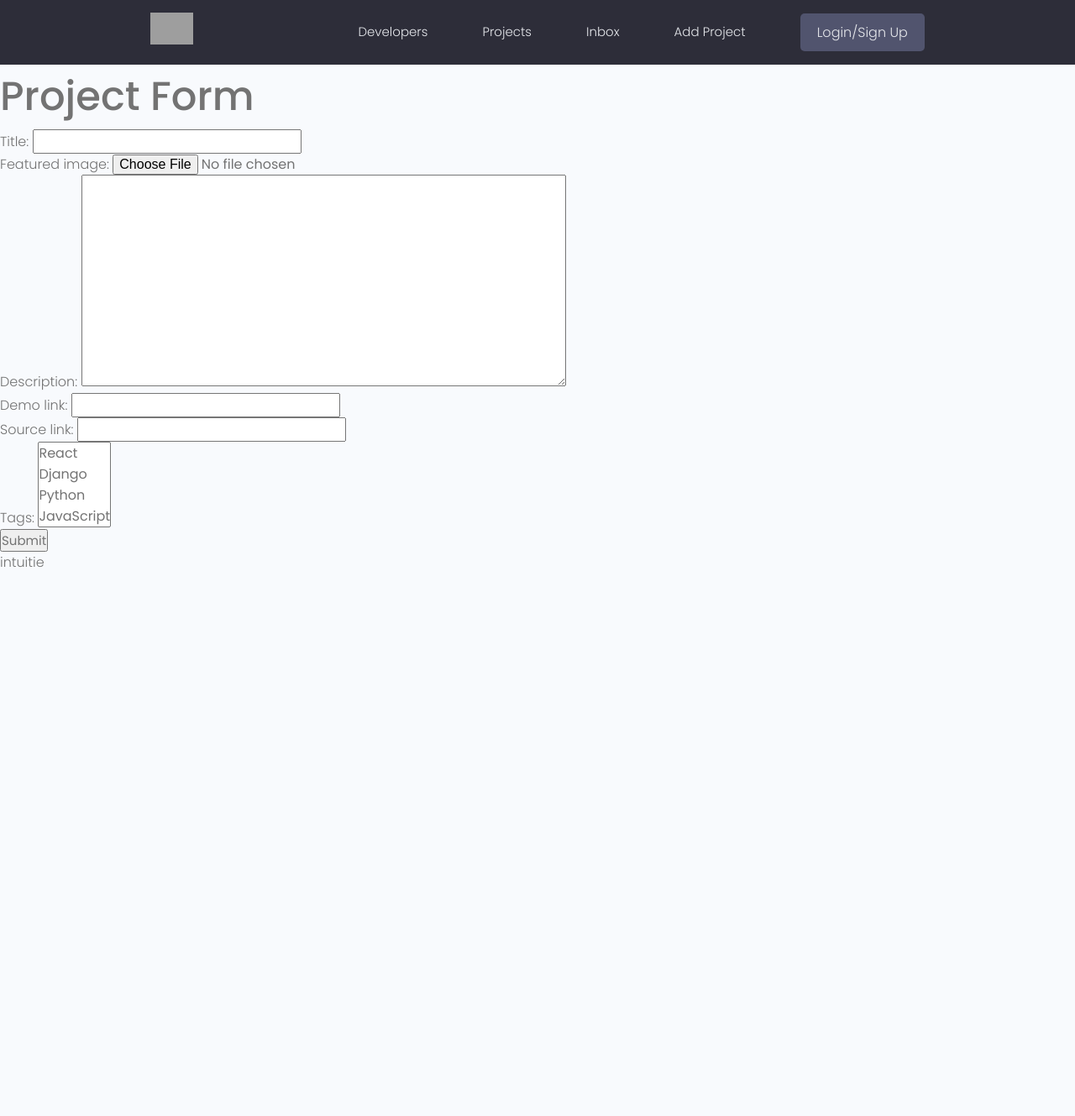
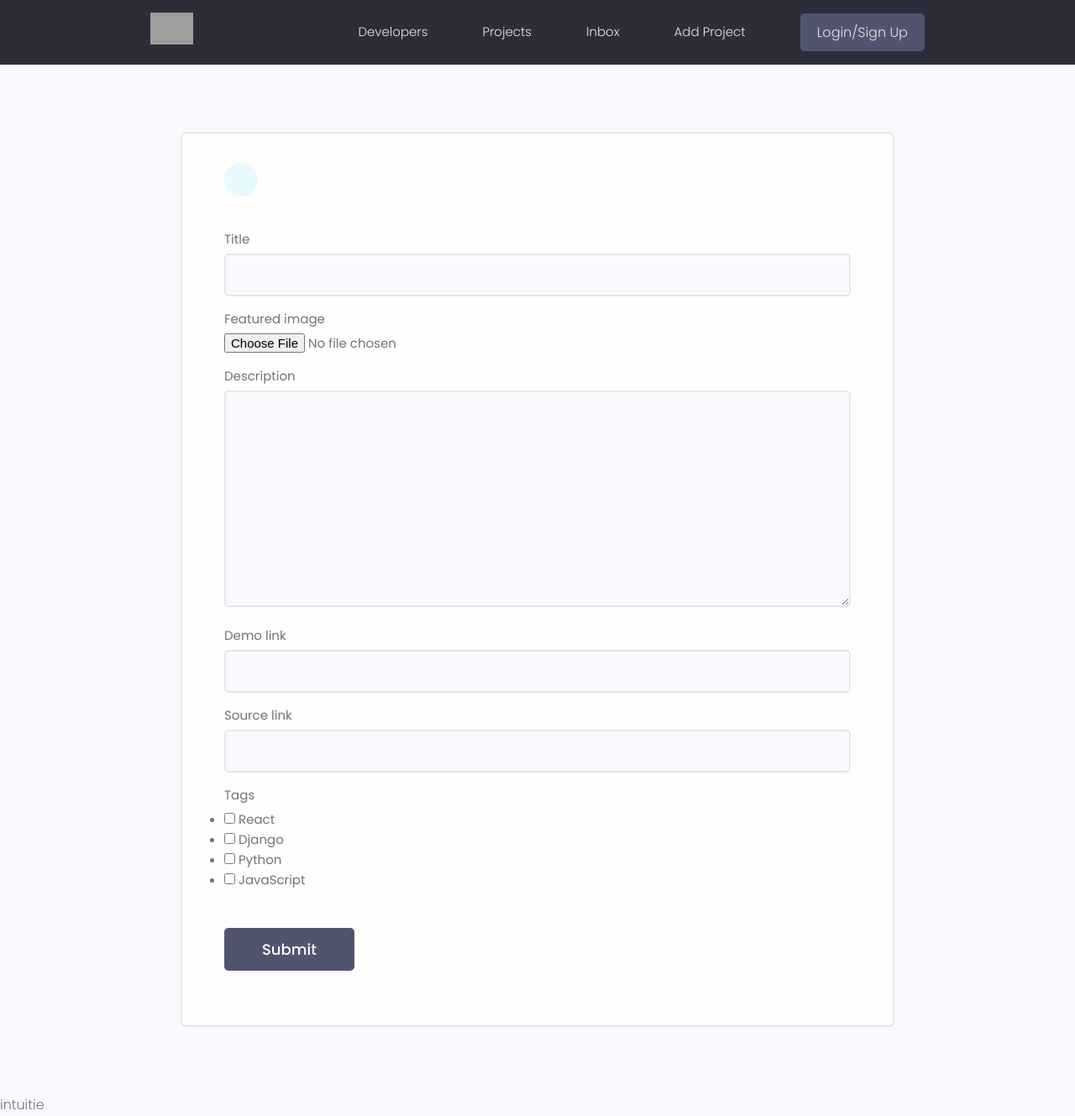
Before and after one commit to portfolioOntwikkelaar/django_portfolio_SM, a Django app: page /create-projects/ in a window 1280 px wide. Shown: the whole page at 84% size. Before the commit the page ends 676 px from the top, so only its background shows below. Run offline with Django 3.2, Linux system fonts and the light colour scheme; data comes from the database, SQL or seed files in the repository; some libraries are stand-ins or nearby versions; grey boxes are pictures that could not be loaded.

Commit message:
looks beter

```diff
--- a/projects/forms.py
+++ b/projects/forms.py
@@ -1,7 +1,19 @@
 from django.forms import ModelForm
+from django import forms
 from .models import Project
 
 class ProjectForm(ModelForm):
   class Meta:
     model = Project
     fields = ['title', 'featured_image', 'description', 'demo_link', 'source_link', 'tags']
+    widgets = {
+      'tags': forms.CheckboxSelectMultiple(),
+    }
+  def __init__(self, *args, **kwargs):
+    super(ProjectForm, self).__init__(*args, **kwargs)
+
+    for name, field in self.fields.items():
+      field.widget.attrs.update({'class':'input'})
+
+    # self.fields['title'].widget.attrs.update({'class':'input', 'placeholder':'Add title'})
+    # self.fields['description'].widget.attrs.update({'class':'input', 'placeholder':'Tell me about..'})
--- a/projects/templates/projects/project_form.html
+++ b/projects/templates/projects/project_form.html
@@ -1,19 +1,44 @@
 {% extends 'main.html' %}
 {% block content %}
 
-<h1>Project Form</h1>
 
-<form action="" method="POST" enctype="multipart/form-data">
-  {% csrf_token %}
+
+
   <!-- {% for field in form %}
   {{field.label}}
   {{field}}
   {% endfor %} -->
-  {{form.as_p}}
+  <!-- {{form.as_p}} -->
   <!-- {{form.title}}
   {{form.title.label}} -->
 
-  <input type="submit">
-</form>
+
+
+<!-- Main Section -->
+<main class="formPage my-xl">
+  <div class="content-box">
+      <div class="formWrapper">
+          <a class="backButton" href="#"><i class="im im-angle-left"></i></a>
+          <br>
+
+          <form class="form" method="POST" enctype="multipart/form-data">
+            {% csrf_token %}
+
+            {% for field in form %}
+              <!-- Input:Text -->
+              <div class="form__field">
+                  <label for="formInput#text">{{field.label}}</label>
+                  {{field}}
+              </div>
+              {% endfor %}
+
+
+
+
+              <input class="btn btn--sub btn--lg  my-md" type="submit" value="Submit" />
+          </form>
+      </div>
+  </div>
+</main>
 
 {% endblock %}
--- a/projects/templates/projects/projects.html
+++ b/projects/templates/projects/projects.html
@@ -39,7 +39,7 @@
               <p><a class="project__author" href="{% url 'project' project.id %}">By webdeveloper</a></p>
               <p class="project--rating">
                 <span style="font-weight: bold;">{{project.vote_ratio}}%</span> Positive
-                Feedback ({{project.vote_total}} Vote{{project.vote_total | pluralize:"s"}})
+                Feedback ({{project.vote_total | pluralize:"s"}} Vote{{project.vote_total | pluralize:"s"}})
               </p>
               <div class="project__tags">
                 {% for tag in project.tags.all %}
--- a/projects/templates/projects/single-project.html
+++ b/projects/templates/projects/single-project.html
@@ -24,7 +24,7 @@
         <a class="singleProject__liveLink" href="#" target="_blank"><i class="im im-external-link"></i>Source Code
         </a>
         {% endif %}
-        {% if project.source_link %}
+        {% if project.demo_link %}
         <a class="singleProject__liveLink" href="#" target="_blank"><i class="im im-external-link"></i>Live Demo
         </a>
         {% endif %}
@@ -41,7 +41,7 @@
         <div class="comments">
           <h3 class="singleProject__subtitle">Feedback</h3>
           <h5 class="project--rating">
-            36% Postitive Feedback (18 Votes)
+            {{project.vote_ratio}}% Postitive Feedback ({{project.vote_total}} Vote{{project.vote_total|pluralize:"s"}})
           </h5>
 
           <form class="form" action="#" method="POST">
```
Also changed, not shown: templates/form-template.html (added, +45 -0 lines).
